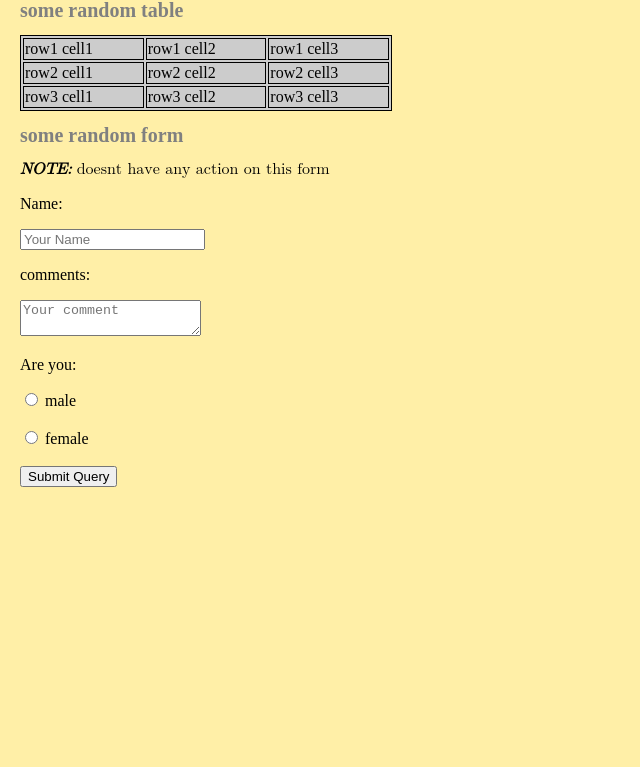
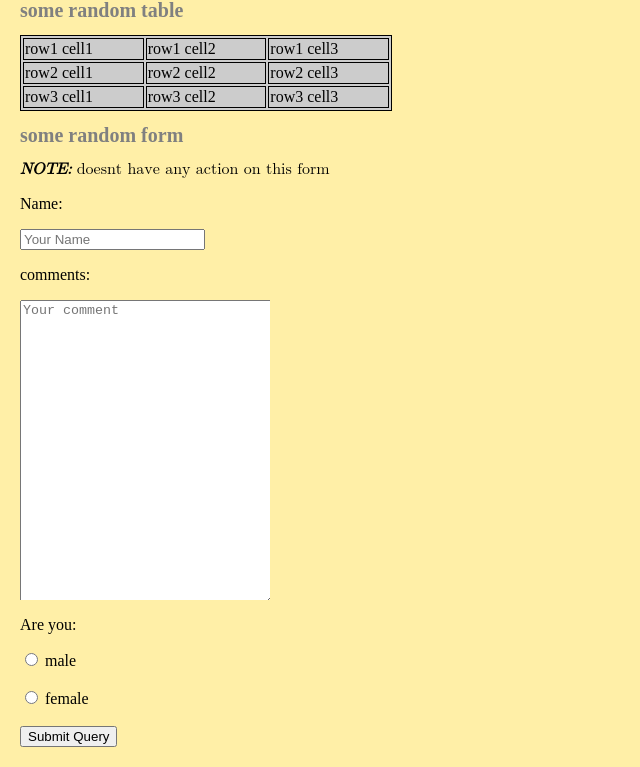
Before and after one commit to VinitPanditZeuslearning/zeustraining, a plain HTML site: page HTML_prac/index.html in a window 1280 px wide. Shown: the part 596-1363 px from the top of the page, without its empty margins (0-640 px from the left). Before the commit the page ends 1103 px from the top, so only its background shows below. Drawn offline with Linux system fonts and the light colour scheme.

Commit message:
refactoring

```diff
--- a/index.css
+++ b/HTML_prac/index.css
@@ -30,7 +30,7 @@ td {
 }
 
 #tableHeading {
-        color: grey;
+    color: grey;
     font-size: 20px;
     color: grey;
     font-weight: 600;
@@ -58,6 +58,7 @@ h2 {
 li {
 
     color: #990000;
+    font-style: italic;
 }
 
 #ImageId {
@@ -68,6 +69,7 @@ li {
 #note {
     font-family: math;
 }
+
 b {
     font-weight: 800;
     font-style: italic;
@@ -76,3 +78,10 @@ b {
 a {
     text-decoration: none;
 }
+#txtareaCont {
+    width: 250px;
+    height: 300px;
+    /* overflow: scroll; */
+    overflow-y: scroll;
+    overflow-x: hidden;
+}
--- a/index.html
+++ b/HTML_prac/index.html
@@ -35,11 +35,11 @@
     </ul>
 
     <h2> ZeusLearning.com</h2>
-    <a href="https://www.zeuslearning.com/"> direct to the zeus learning</a> <br>
+    <a href="https://www.zeuslearning.com/" target="_blank" > direct to the zeus learning</a> <br>
 
     <h2> On click of following image naviage to Google.com </h2> <br>
 
-    <a href="https://www.google.co.in/"> <img src="./static/R.png" alt="" id="ImageId"></a>
+    <a href="https://www.google.co.in/" target="_blank"> <img src="./static/R.png" alt="" id="ImageId"></a>
 
     <div id="tableHeading"> some random table </div>
 
@@ -68,7 +68,10 @@
     <p>Name: </p>
     <input type="text" id="Name" placeholder="Your Name">
     <p>comments: </p>
-    <textarea name="something" id="txtarea" placeholder="Your comment"></textarea>
+    <div id="txtareaCont">
+        <textarea name="something" id="txtarea" placeholder="Your comment"  rows="20" cols="29"></textarea>
+    </div>
+
 
     <p> Are you: </p>
     <label>
```
Also changed, not shown: HTML_prac/index.js (renamed from index.js), HTML_prac/static/R.png (renamed from static/R.png), 2 other files.
